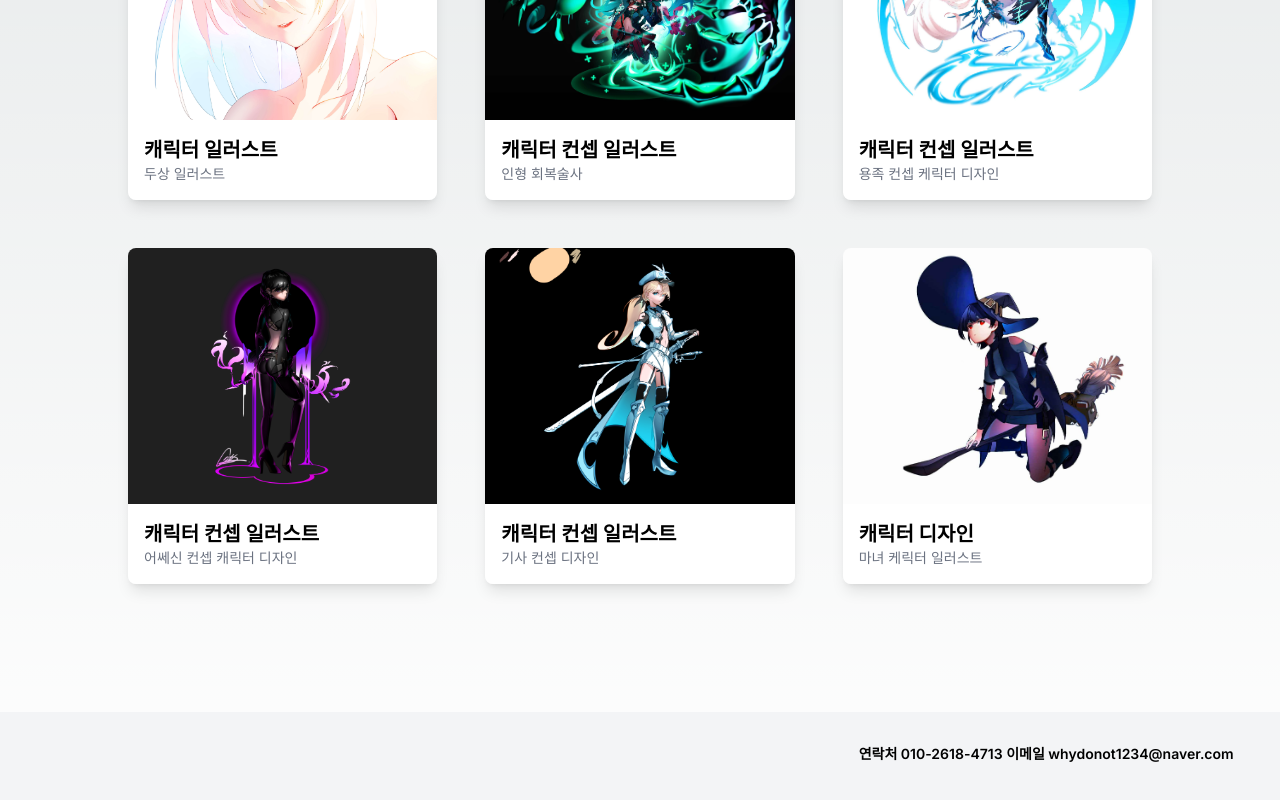
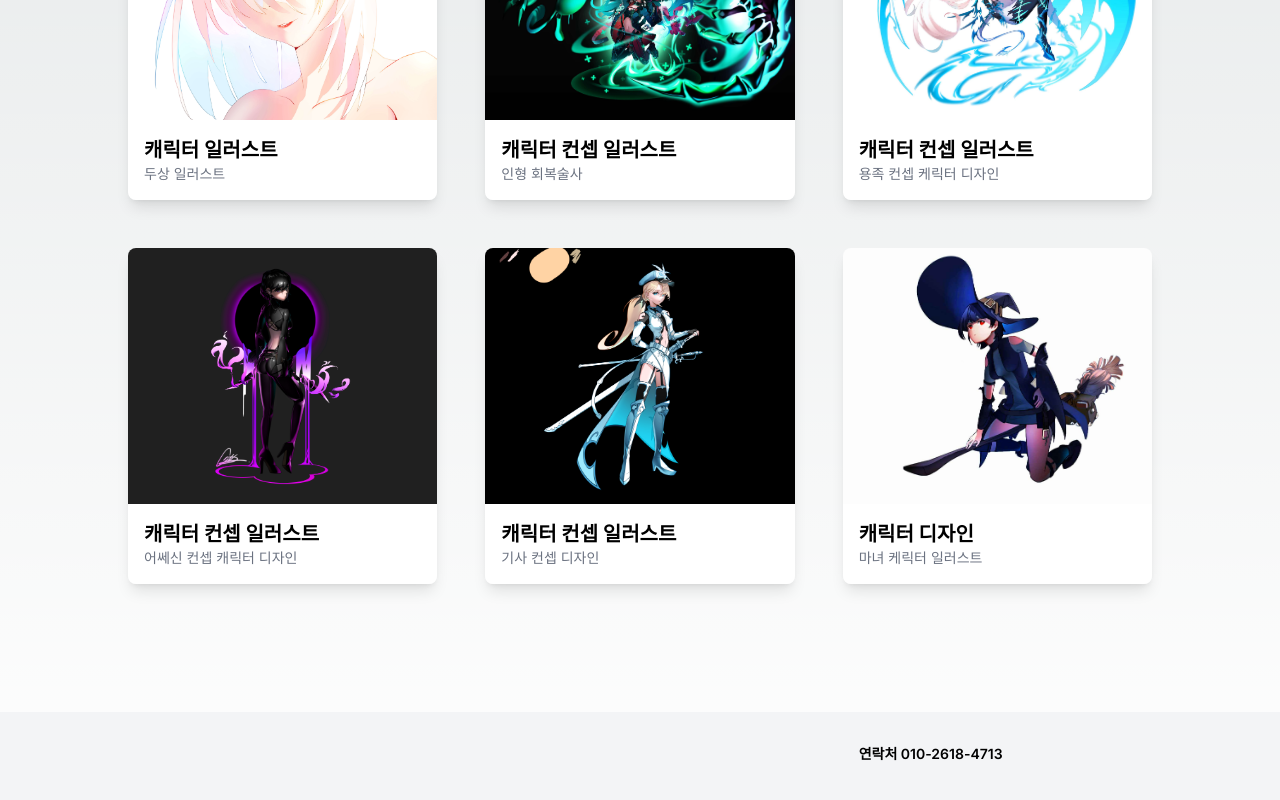
Before and after one commit to sgihwan/my_app, a Next.js app: page / in a window 1280 px wide. Shown: the part 963-1763 px from the top of the page. Built offline with nearby package versions, Linux system fonts and the light colour scheme.

Commit message:
프로그램 수정

```diff
--- a/app/page.tsx
+++ b/app/page.tsx
@@ -224,7 +224,7 @@ export default function Home() {
             <Link href="#"></Link>
           </div>
           <div className="grid gap-1">
-            <h3 className="font-semibold">연락처 010-2618-4713 이메일 whydonot1234@naver.com</h3>
+            <h3 className="font-semibold">연락처 010-2618-4713</h3>
           </div>
         </div>
       </footer>
```
